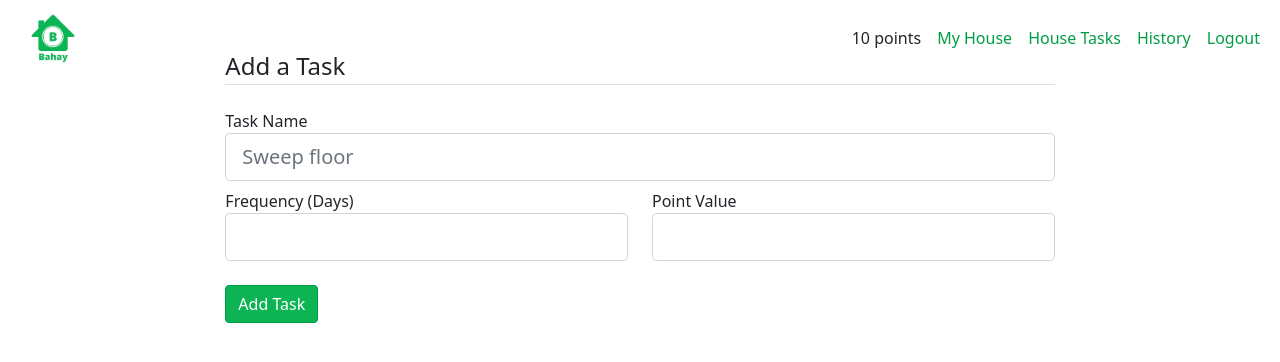
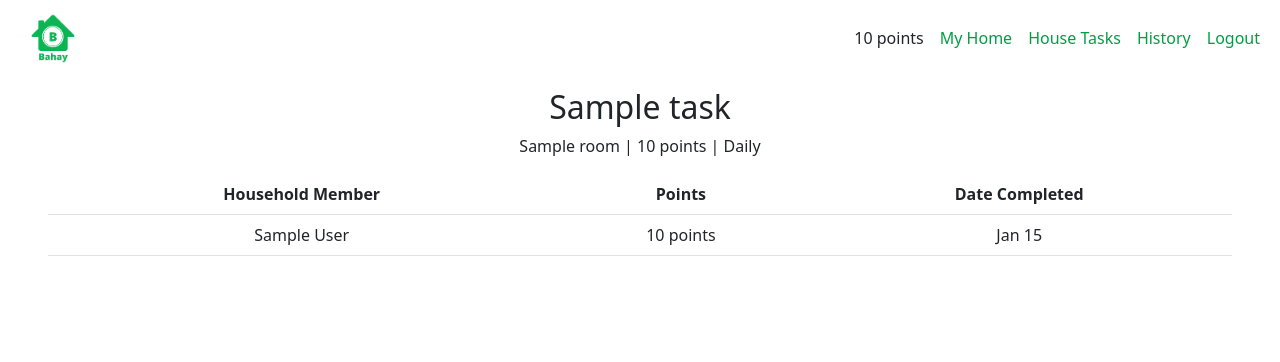
Before and after one commit to kharissa/springhackathon22, a Flask app: page /task?id=1 in a window 1280 px wide. Shown: the top 362 px of the page. Run offline with Flask 2, Linux system fonts and the light colour scheme; a user stored in the database is signed in; tables that the repository leaves empty hold one stand-in row (values such as "Sample post"); some libraries are stand-ins or nearby versions.

Commit message:
add task pages

```diff
--- a/bahay/forms.py
+++ b/bahay/forms.py
@@ -28,7 +28,6 @@ class LoginForm(FlaskForm):
 class CreateForm(FlaskForm):
     """ Create a new home form. """
     name = StringField("House Name", validators=[DataRequired()])
-    code = StringField("Join Code", validators=[DataRequired()])
     submit = SubmitField("Create House")
 
 class JoinForm(FlaskForm):
--- a/bahay/routes.py
+++ b/bahay/routes.py
@@ -2,8 +2,10 @@ from bahay import app, db, bcrypt
 from flask import render_template, url_for, flash, redirect, request, jsonify
 from bahay.models import User, House, Room, Task, History
 from bahay.forms import AddRoomForm, AddTaskForm, RegistrationForm, LoginForm, JoinForm, CreateForm
-from flask_login import login_user, current_user, logout_user, login_required
+from flask_login import login_user, current_user, logout_user
 from datetime import datetime, timedelta
+import string
+import random
 
 @app.route("/")
 def home():
@@ -13,18 +15,19 @@ def home():
 @app.route("/profile")
 def profile():
     """ Render Profile page. """
-    return render_template("account/profile.html")
+    return render_template("account/profile.html", title="My Home")
 
 @app.route("/house-tasks")
 def house_tasks():
     """ Render House Tasks page. """
-    return render_template("house/tasks.html")
+    date = datetime.utcnow()
+    return render_template("house/tasks.html", title="House Tasks", date=date)
 
 
 @app.route("/history")
 def history():
     """ Render History page. """
-    return render_template("account/history.html")
+    return render_template("account/history.html", title="History")
 
 
 @app.route("/register", methods=["GET", "POST"])
@@ -70,7 +73,12 @@ def create_house():
     """ Render Create a House form. """
     form = CreateForm()
     if form.validate_on_submit():
-        house = House(name=form.name.data, code=form.code.data)
+        code = ''.join(random.choices(string.ascii_uppercase + string.digits, k=7))
+        try:
+            house = House(name=form.name.data, code=code)
+        except:
+            code = ''.join(random.choices(string.ascii_uppercase + string.digits, k=8))
+            house = House(name=form.name.data, code=code)
         db.session.add(house)
         current_user.house = house
         db.session.commit()
@@ -104,6 +112,13 @@ def add_room():
     return render_template("house/add-room.html", title="Add a Room", form=form)
 
 @app.route("/task", methods=["GET", "POST"])
+def get_task():
+    """ Get a specific task."""
+    if request.args:
+        task = Task.query.get(request.args['id'])
+        return render_template("house/task.html", title=task.name, task=task)
+
+@app.route("/task/add", methods=["GET", "POST"])
 def add_task():
     """ Render Add a Task form. """
     form = AddTaskForm()
@@ -131,7 +146,7 @@ def done_task():
         # Add points to user
         current_user.points += task.points
         db.session.commit()
-
+        flash(f"Great job! You just scored {task.points} points!", "success")
         return redirect(request.referrer)
 
 @app.route("/history/all", methods=["GET", "POST"])
--- a/bahay/templates/home.html
+++ b/bahay/templates/home.html
@@ -9,7 +9,8 @@
                 </div>
                 <div class="row my-4">
                     <p>Bahay is a gamified to-do list for cleaning your home. Create cleaning tasks specific to your
-                        household and win points whenever you complete a task. Compete against your roommates and keep your home clean in the process.</p>
+                        household and win points whenever you complete a task. Compete against your roommates and keep
+                        your home clean in the process.</p>
                 </div>
                 <div class="row">
                     <div class="col">
--- /dev/null
+++ b/bahay/templates/house/task.html
@@ -0,0 +1,38 @@
+{% extends "layout.html" %}
+{% block content %}
+<div class="container-fluid py-5">
+    <div class="row p-4">
+        <div class="col text-center">
+            <div class="container my-3">
+                <h2>{{ task.name }}</h2>
+                <p>{{task.room.name}} | {{ task.points}} points | {% if task.frequency == 1 %}Daily{% else %}Every
+                    {{task.frequency}} days{% endif %}</p>
+            </div>
+            <table class="table">
+                <tbody>
+                    {% if task.history %}
+                    <tr>
+                        <th scope="col">Household Member</th>
+                        <th scope="col">Points</th>
+                        <th scope="col">Date Completed</th>
+
+                    </tr>
+                    {% for transaction in task.history %}
+                    <tr>
+                        <td>{{ transaction.user.first_name }} {{ transaction.user.last_name }}</td>
+                        <td>{{ transaction.task.points }} points</td>
+                        <td>{{ transaction.done_at.strftime('%b %d') }}</td>
+                    </tr>
+                    {% endfor %}
+                    {% else %}
+                    <tr>
+                        <td colspan="4">No one has completed this task yet!</td>
+                        </a></th>
+                    </tr>
+                    {% endif %}
+                </tbody>
+            </table>
+        </div>
+    </div>
+</div>
+{% endblock content%}
--- a/bahay/templates/layout.html
+++ b/bahay/templates/layout.html
@@ -14,7 +14,11 @@
         crossorigin="anonymous"></script>
     <!-- main.CSS -->
     <link rel="stylesheet" type="text/css" href="{{ url_for('static', filename='style.css') }}" />
+    {% if title %}
+    <title>Bahay - {{ title }}</title>
+    {% else %}
     <title>Bahay</title>
+    {% endif %}
 </head>
 
 <body>
@@ -23,7 +27,7 @@
     messages %} {% for category, message in messages %}
     <div class="alert alert-{{ category }} alert-dismissible fade show alert-fixed" role="alert">
         {{ message }}
-        <a href="#" class="alert-link" data-dismiss="alert" aria-label="Close">Close Notification</a>
+        <a href="#" class="alert-link" data-dismiss="alert" aria-label="Close">Close</a>
     </div>
     {% endfor %} {% endif %} {% endwith %}
     <header class="site-header">
@@ -45,7 +49,7 @@
                         </li>
                         <a href="{{ url_for('profile') }}">
                             <li class="nav-item align-self-center px-2">
-                                My House
+                                My Home
                             </li>
                         </a>
                         <a href="{{ url_for('house_tasks') }}">
@@ -61,7 +65,7 @@
                         {% else %}
                         <a href="{{ url_for('profile') }}">
                             <li class="nav-item align-self-center px-2">
-                                My House
+                                My Home
                             </li>
                         </a>
                         {% endif %}
```
Also changed, not shown: bahay/templates/account/profile.html (+8 -4 lines), bahay/templates/house/create.html (+0 -15 lines), bahay/templates/house/tasks.html (+12 -12 lines), bahay/templates/scoreboard.html (deleted). Lines whose indentation alone changed are shown as unchanged.
